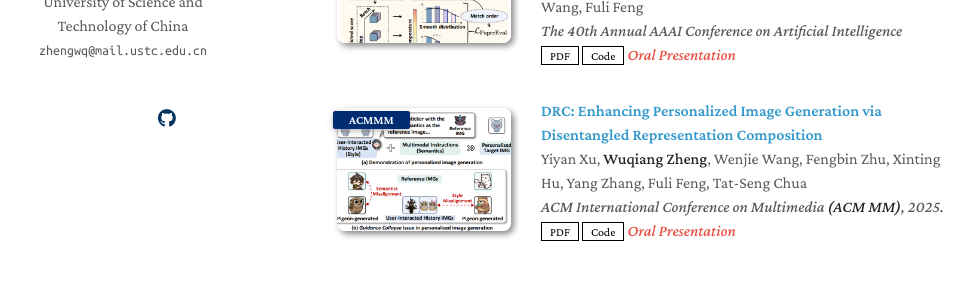
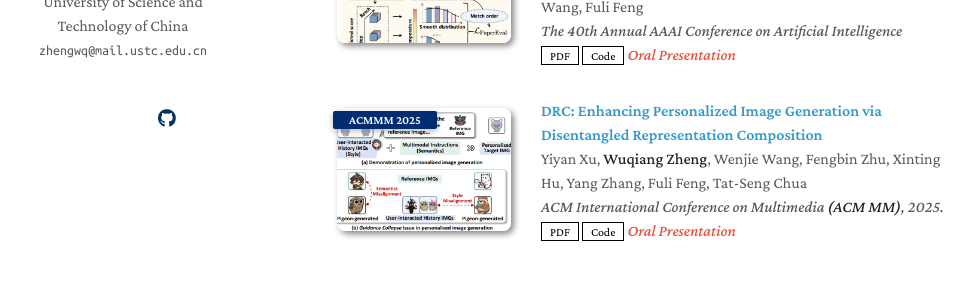
Before and after one commit to ZhengWwwq/ZhengWwwq.github.io, a Jekyll site: the page built from index.md, in a window 1280 px wide and 900 px high, scrolled down 1224 px. Shown: the part 276-574 px from the top of the window, without its empty margins (153-1131 px from the left). Built offline with Jekyll 4.4.1, drawn with Linux system fonts in a browser that asks for light colours; a style sheet for code colours, icons or effects is not loaded; our own code applies the rules of GitHub Pages for plain Markdown files.

Commit message:
Update publications.yml

```diff
--- a/_data/publications.yml
+++ b/_data/publications.yml
@@ -12,13 +12,13 @@ main:
     conference_short: AAAI 2026
     conference: The 40th Annual AAAI Conference on Artificial Intelligence
     pdf: https://arxiv.org/pdf/2508.05129
-    code: https://github.com/ZhengWwwq/DRC
+    code: https://github.com/ZhengWwwq/PaperEval
     image: ./assets/img/AAAI_PaperEval.png
     notes: Oral Presentation
 
   - title: "DRC: Enhancing Personalized Image Generation via Disentangled Representation Composition"
     authors: Yiyan Xu, <strong>Wuqiang Zheng</strong>, Wenjie Wang, Fengbin Zhu, Xinting Hu, Yang Zhang, Fuli Feng, Tat-Seng Chua
-    conference_short: ACMMM
+    conference_short: ACMMM 2025
     conference: ACM International Conference on Multimedia <strong>(ACM MM)</strong>, 2025.
     pdf: https://arxiv.org/pdf/2504.17349
     code: https://github.com/ZhengWwwq/DRC
```
